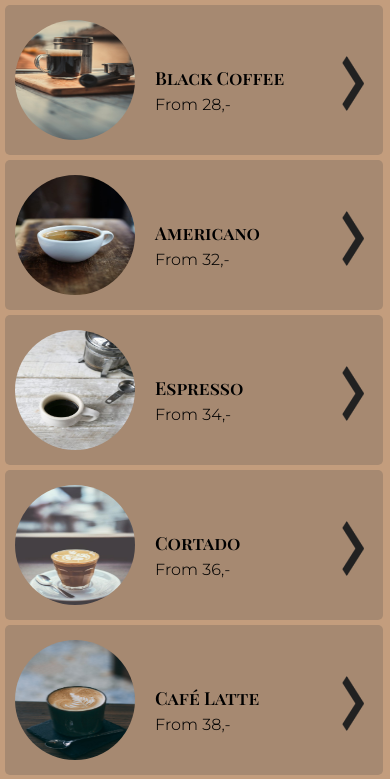
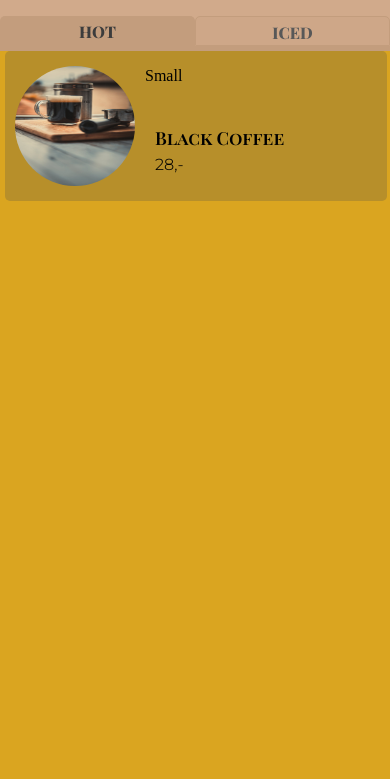
Before and after one commit to joakimgus/DS3801_Grensesnitt_Eksamen, a React (Create React App) app in the folder eksamen/: page / in a window 390 px wide. Shown: the top 779 px of the page. Built offline with nearby package versions, Linux system fonts and the light colour scheme.

Commit message:
fixed dynamic height for cart in case of 1 product

```diff
--- /dev/null
+++ b/eksamen/src/css/Cart.css
@@ -0,0 +1,21 @@
+/* For iPhone X - App solution */
+@media screen and (max-width : 812px) {
+
+    .cart {
+        width: 100%;
+        min-height: 47em;
+        background-color: goldenrod;
+    }
+
+    .cardContainer {
+        display: grid;
+        grid-template-columns: 3fr 5fr 2fr;
+        grid-template-rows: repeat(4, 1fr);
+        width: 98%;
+        height: 150px;
+        background-color: rgba(77, 77, 77, 0.244);
+        border-radius: 5px;
+        margin: 5px;
+    }
+
+  }
--- a/eksamen/src/css/ProductView.css
+++ b/eksamen/src/css/ProductView.css
@@ -14,6 +14,7 @@
     }
 
     .imgProduct {
+        justify-self: center;
         grid-column: 2;
         grid-row: 1;
         width: 200px;
--- a/eksamen/src/js/App.jsx
+++ b/eksamen/src/js/App.jsx
@@ -7,7 +7,7 @@ import MainMenu from './components/MainMenu.jsx';
 import UserProfile from './components/UserProfile.jsx';
 import Header from './components/Header.jsx';
 import POS_Footer from './components/POS_Footer';
-
+import Cart from './components/Cart.jsx';
 
 const App = () => {
 
@@ -26,8 +26,10 @@ const App = () => {
 
   return(
     <>
-      {(where) === 'renderProfile' ? <UserProfile /> : (where) === 'renderHome' ? <MainMenu /> : <ProductRender />}
-      <POS_Footer
+    <Header />
+      {/*(where) === 'renderProfile' ? <UserProfile /> : (where) === 'renderHome' ? <MainMenu /> : <ProductRender />*/}
+      <Cart />
+      <Footer
         data={`${where}`}
         onClick={handleClick}
        />
--- /dev/null
+++ b/eksamen/src/js/components/Cart.jsx
@@ -0,0 +1,23 @@
+import React from 'react';
+import {menuItems} from '../database.js';
+import '../../css/Cart.css';
+
+const Cart = () => {
+
+    return(
+        <div className="cart">
+            <div className="cardContainer" key={menuItems[0].productId}>
+
+            <img className="productImage" src={menuItems[0].productImage} alt={menuItems[0].productName} />
+
+              <h1 className="productTitle">{menuItems[0].productName}</h1>
+              <p className="productSize">Small</p>
+              <p className="productPrice">{menuItems[0].price[0]},-</p>
+
+            </div>
+        </div>
+
+    )
+}
+
+export default Cart;
--- a/eksamen/src/js/components/ProductView.jsx
+++ b/eksamen/src/js/components/ProductView.jsx
@@ -3,12 +3,11 @@ import {menuItems} from '../database.js';
 import '../../css/ProductView.css';
 
 const ProductView = () => {
-    const quantity = 0;
     return(
         <div>
             <div className="cardContainer" key={menuItems[0].productId}>
                 <h3 className="productName">{menuItems[0].productName}</h3>
-                <img className="imgProduct" src={menuItems[0].productImage} />
+                <img className="imgProduct" src={menuItems[0].productImage} alt={menuItems[0].productName} />
                 <p className="productDescription">{menuItems[0].description}</p>
 
                 {/* Buttons for Quantity/Shots/Size/Milk */}
```
